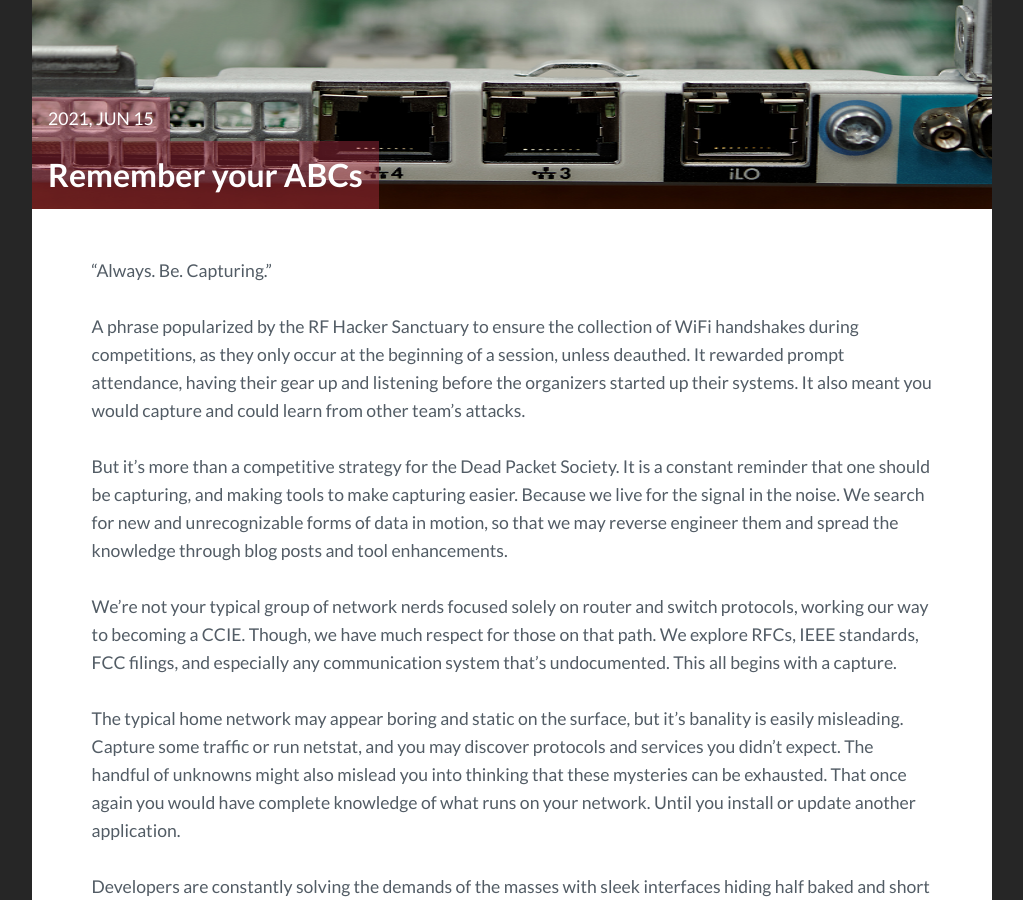
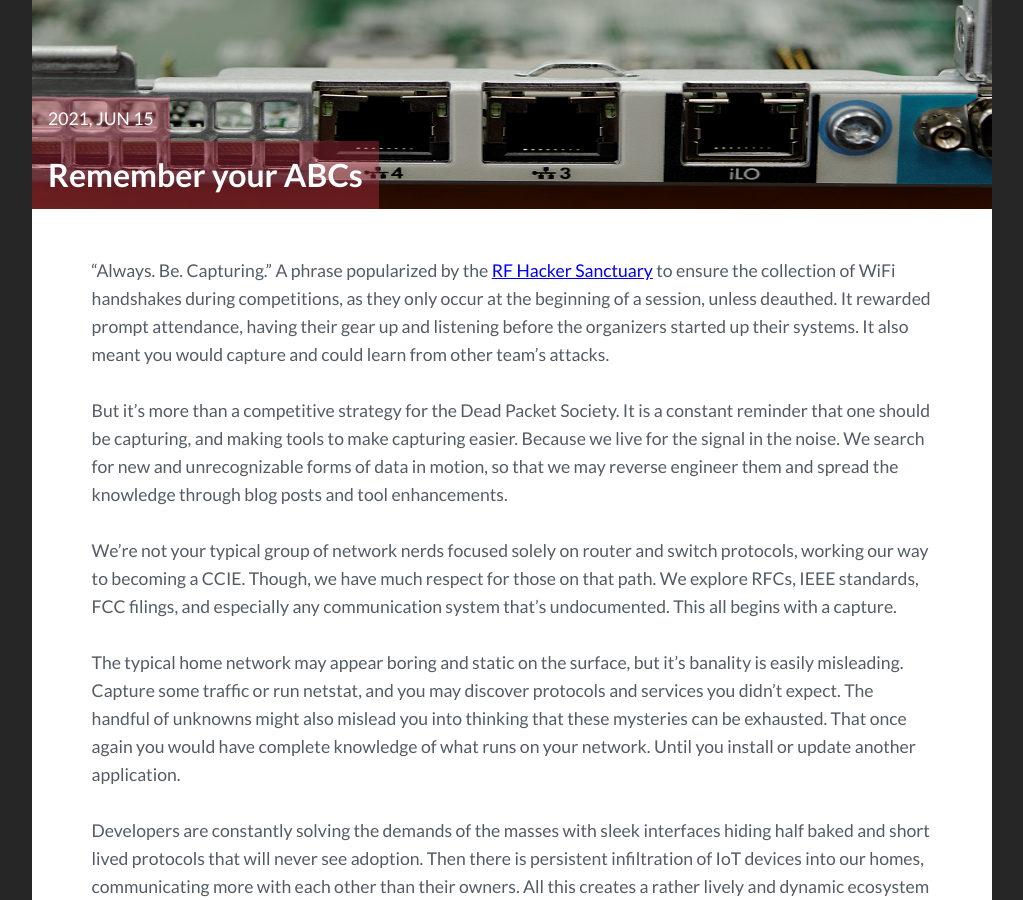
Before and after one commit to DeadPacketSociety/DeadPacketSociety.github.io, a Jekyll site: the page built from _posts/2021-06-15-Remember-your-ABCs.markdown, in a window 1280 px wide and 900 px high, scrolled down 527 px. Shown: the whole window, without its empty margins (128-1151 px from the left). Built offline with Jekyll 4.4.1, drawn with Linux system fonts in a browser that asks for light colours; part of the change alters nothing that is shown.

```diff
--- a/_config.yml
+++ b/_config.yml
@@ -47,5 +47,5 @@ destination: docs
 plugins_dir: [_plugins]
 plugins: [jekyll-paginate, jekyll-sitemap, jekyll-feed, jekyll-seo-tag]
 
-include: [_pages]
+#include: [_pages]
 exclude: ["node_modules", "gulpfile.js", "package.json", "yarn.lock"]
--- a/_posts/2021-06-15-Remember-your-ABCs.markdown
+++ b/_posts/2021-06-15-Remember-your-ABCs.markdown
@@ -7,9 +7,7 @@ description: Introduction to the blog # Add post description (optional)
 author: virusfriendly
 ---
 
-“Always. Be. Capturing.”
-
-A phrase popularized by the RF Hacker Sanctuary to ensure the collection of WiFi handshakes during competitions, as they only occur at the beginning of a session, unless deauthed. It rewarded prompt attendance, having their gear up and listening before the organizers started up their systems. It also meant you would capture and could learn from other team’s attacks.
+“Always. Be. Capturing.” A phrase popularized by the [RF Hacker Sanctuary](https://wirelessvillage.ninja/) to ensure the collection of WiFi handshakes during competitions, as they only occur at the beginning of a session, unless deauthed. It rewarded prompt attendance, having their gear up and listening before the organizers started up their systems. It also meant you would capture and could learn from other team’s attacks.
 
 But it’s more than a competitive strategy for the Dead Packet Society. It is a constant reminder that one should be capturing, and making tools to make capturing easier. Because we live for the signal in the noise. We search for new and unrecognizable forms of data in motion, so that we may reverse engineer them and spread the knowledge through blog posts and tool enhancements.
 
@@ -19,7 +17,7 @@ The typical home network may appear boring and static on the surface, but it's b
 
 Developers are constantly solving the demands of the masses with sleek interfaces hiding half baked and short lived protocols that will never see adoption. Then there is persistent infiltration of IoT devices into our homes, communicating more with each other than their owners. All this creates a rather lively and dynamic ecosystem of protocols.
 
-![Always. Be. Capturing.](/assets/ABCs.jpg)
+![Always. Be. Capturing.](/assets/img/ABCs.jpg)
 
 Then there are other networks to explore. Basic Internet access is as complimentary as coffee. Adhoc networks such as Bluetooth and Wifi-Direct continually chase the dream of fool-proof wireless device communication. Most vehicles and IoT devices networked utilizing a variety of standards. The rise of low-cost software defined radios has made it possible to explore an entire spectrum of RF signals. Never has there been a better time to become a network adventurer.
 
```
